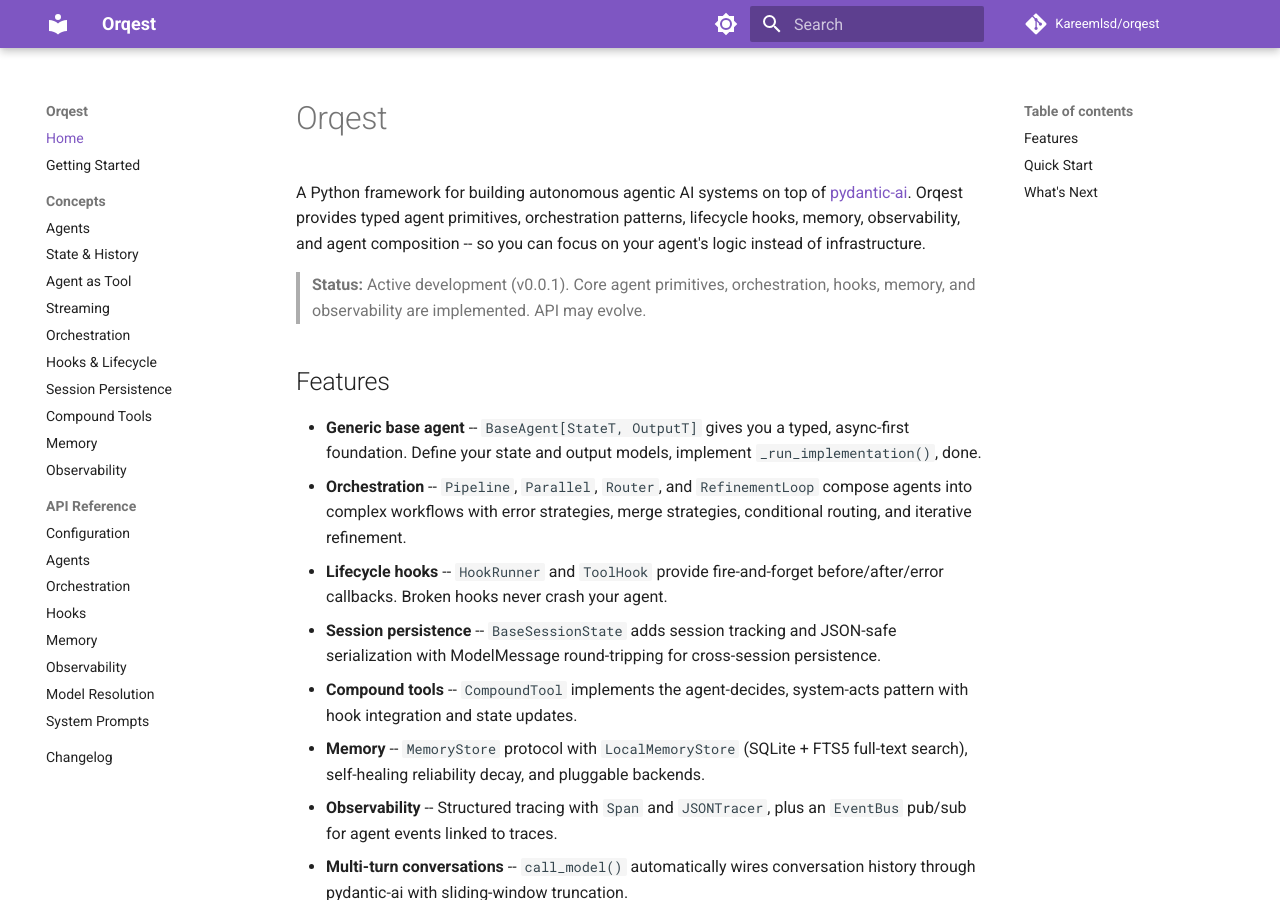
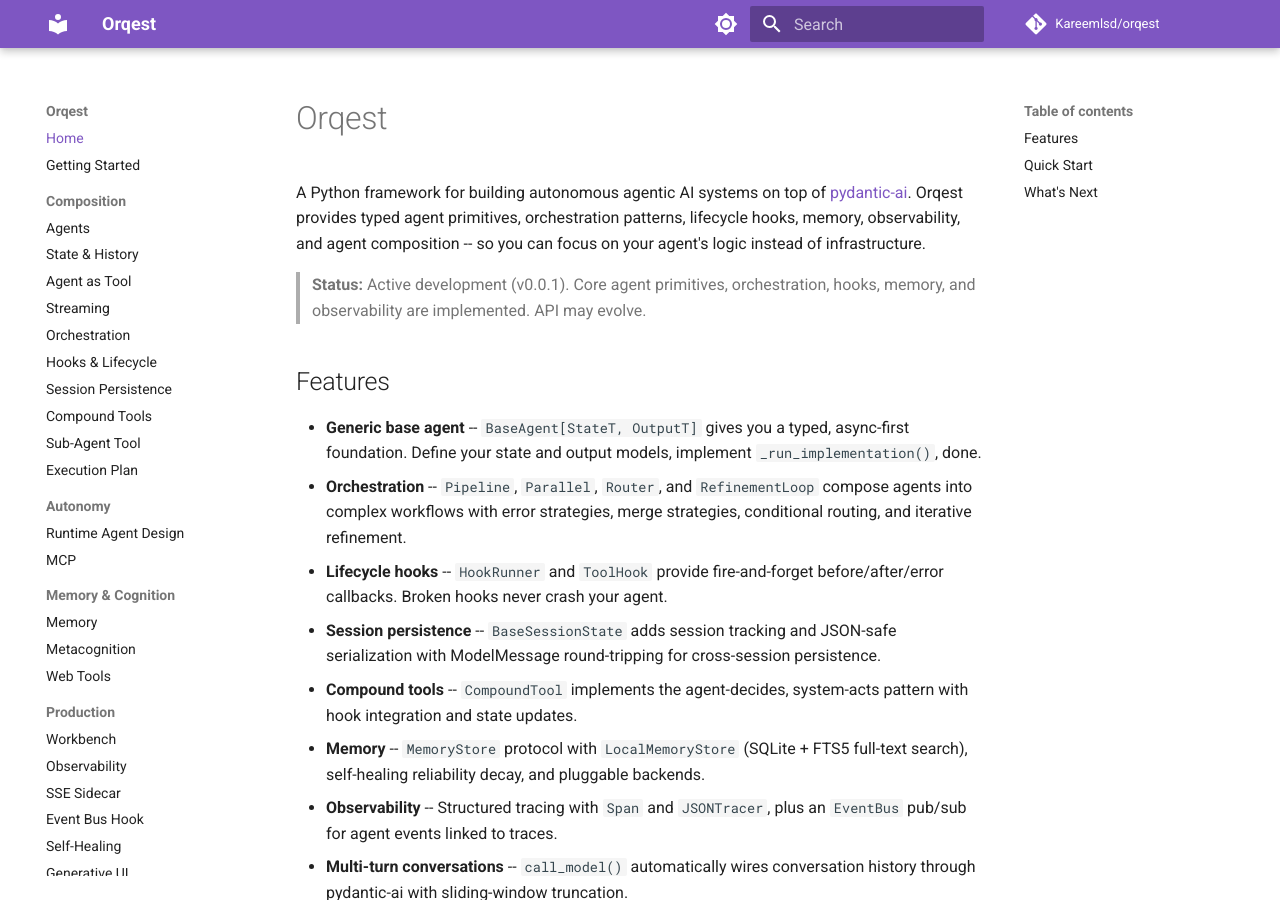
Before and after one commit to Kareemlsd/orqest, an MkDocs documentation site: the page built from docs/index.md, in a window 1280 px wide and 900 px high. Built offline with MkDocs 1.6.1 and Material for MkDocs 9.7.7, drawn with Linux system fonts in a browser that asks for light colours; comment, search, counter and statistics services are not loaded.

Commit message:
Checkpoint (cont.): wire new docs into mkdocs nav
Follow-on to the docs/skill checkpoint — mkdocs.yml was inadvertently
omitted from it. Regroups the nav into Composition / Autonomy / Memory &
Cognition / Production and wires in the new concept + API pages.

Co-Authored-By: Claude Opus 4.7 (1M context) <noreply@anthropic.com>

```diff
--- a/mkdocs.yml
+++ b/mkdocs.yml
@@ -59,7 +59,7 @@ plugins:
 nav:
   - Home: index.md
   - Getting Started: getting-started.md
-  - Concepts:
+  - Composition:
       - Agents: concepts/agents.md
       - State & History: concepts/state-and-history.md
       - Agent as Tool: concepts/agent-as-tool.md
@@ -68,14 +68,37 @@ nav:
       - Hooks & Lifecycle: concepts/hooks-and-lifecycle.md
       - Session Persistence: concepts/session-persistence.md
       - Compound Tools: concepts/compound-tools.md
+      - Sub-Agent Tool: concepts/sub-agent-tool.md
+      - Execution Plan: concepts/execution-plan.md
+  - Autonomy:
+      - Runtime Agent Design: concepts/autonomy.md
+      - MCP: concepts/mcp.md
+  - Memory & Cognition:
       - Memory: concepts/memory.md
+      - Metacognition: concepts/metacognition.md
+      - Web Tools: concepts/web-tools.md
+  - Production:
+      - Workbench: concepts/workbench.md
       - Observability: concepts/observability.md
+      - SSE Sidecar: concepts/sse-sidecar.md
+      - Event Bus Hook: concepts/event-bus-publish-hook.md
+      - Self-Healing: concepts/healing.md
+      - Generative UI: concepts/generative_ui.md
   - API Reference:
       - Configuration: api/config.md
       - Agents: api/agents.md
       - Orchestration: api/orchestration.md
       - Hooks: api/hooks.md
       - Memory: api/memory.md
+      - Autonomy: api/autonomy.md
+      - MCP: api/mcp.md
+      - Metacognition: api/metacognition.md
+      - Healing: api/healing.md
+      - Generative UI: api/ui.md
+      - Workbench: api/workbench.md
+      - Compound Tools: api/compound.md
+      - Execution Plan: api/plan.md
+      - Web Tools: api/tools.md
       - Observability: api/observability.md
       - Model Resolution: api/utils.md
       - System Prompts: api/io-utils.md
```
